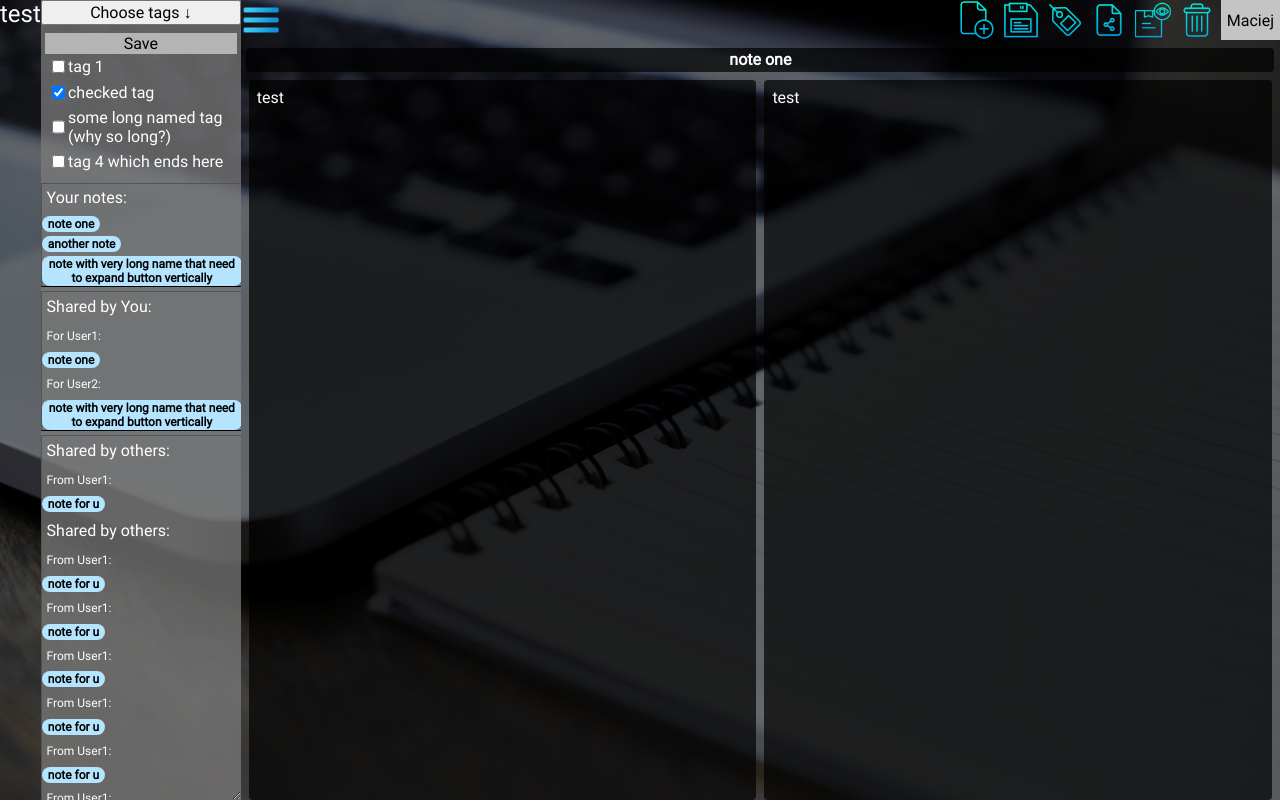
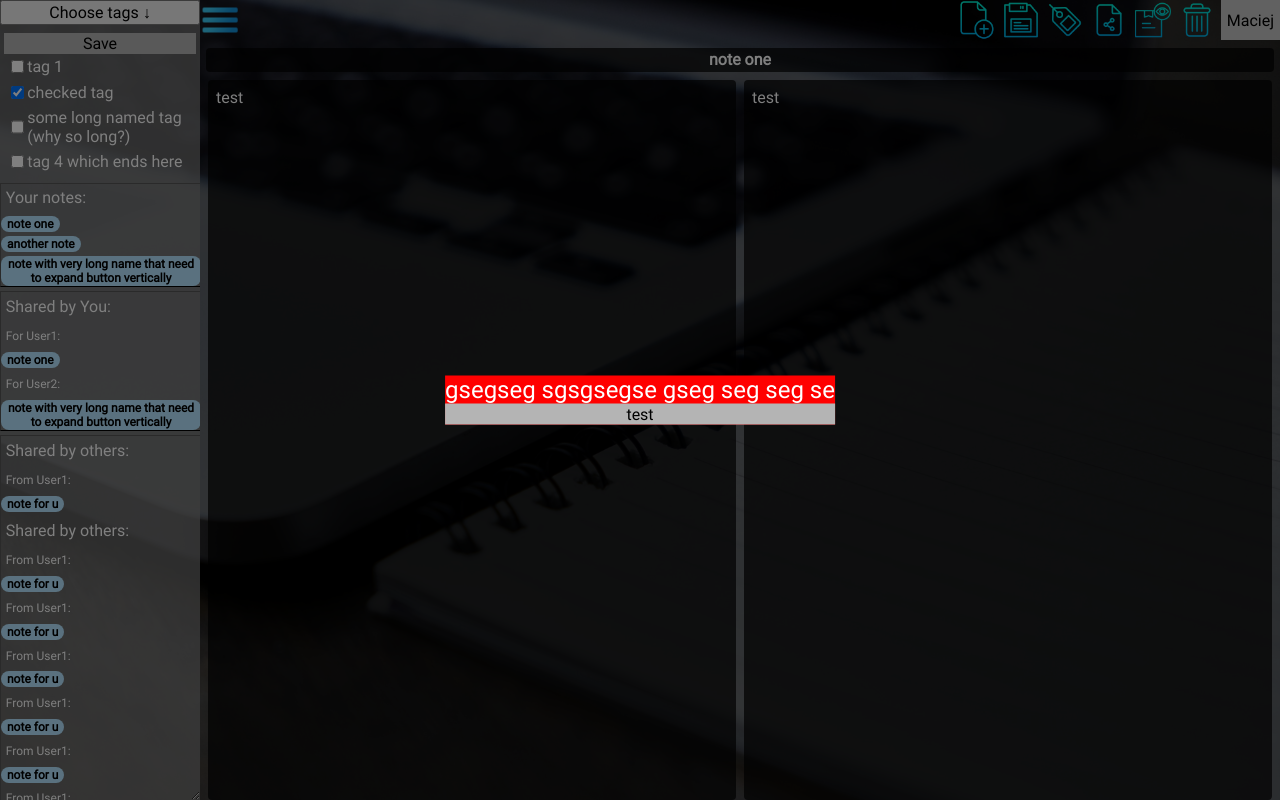
Before and after one commit to Szwendacz99/QuickNotes, a PHP site: page /public/views/editor.html in a window 1280 px wide. Run offline with PHP 8.4, Linux system fonts and the light colour scheme.

Commit message:
add basic overlay css

```diff
--- a/source/public/css/main.css
+++ b/source/public/css/main.css
@@ -23,3 +23,27 @@ body {
     background-color: #B4B4B4;
     border: 0;
 }
+
+.overlay-bg {
+    z-index: 10;
+    position: fixed;
+    width: 100%;
+    height: 100%;
+    display: flex;
+    background: rgba(0, 0, 0, 0.50)
+}
+
+.user-account-menu {
+    position: fixed;
+    background: red;
+    display: flex;
+    flex-direction: column;
+    justify-content: center;
+    align-items: center;
+    width: fit-content;
+    height: fit-content;
+    z-index: 15;
+    transform: translate(-50%, -50%);
+    top: 50vh;
+    left: 50vw;
+}
--- a/source/public/js/editor.js
+++ b/source/public/js/editor.js
@@ -5,3 +5,13 @@ function switchDisplay(id, displayType) {
         document.getElementById(id).style.display = "none";
     }
 }
+
+function switchOverlay(overlayBgId, overlayId, displayType) {
+    if (document.getElementById(overlayId).style.display === "none") {
+        document.getElementById(overlayId).style.display = displayType;
+        document.getElementById(overlayBgId).style.display = displayType;
+    } else {
+        document.getElementById(overlayId).style.display = "none";
+        document.getElementById(overlayBgId).style.display = "none";
+    }
+}
--- a/source/public/views/editor.html
+++ b/source/public/views/editor.html
@@ -13,9 +13,8 @@
     <title>QuickNotes editor</title>
 </head>
 <body>
-    <div class="overlay user-menu">
-        test
-    </div>
+    <div id="overlay-bg" class="overlay-bg" onclick="switchOverlay('overlay-bg', 'user-account-menu', 'flex')"></div>
+    <div id="user-account-menu" class="user-account-menu"> gsegseg sgsgsegse gseg seg seg se<br><button class="default-button">test</button></div>
     <div class="left-panel-container" id="left-panel">
         <button class="button-choose-tags" onclick="switchDisplay('choose-tags-form', 'flex')">Choose tags ↓</button>
         <form id="choose-tags-form">
@@ -103,7 +102,7 @@
                 <button class="dashboard-bt share" ></button>
                 <button class="dashboard-bt change-view" ></button>
                 <button class="dashboard-bt delete" ></button>
-                <button class="user-menu-button">Maciej</button>
+                <button class="user-menu-button" onclick="switchOverlay('overlay-bg', 'user-account-menu', 'flex')">Maciej</button>
             </div>
         </div>
         <div class="edit-fields-container">
```
